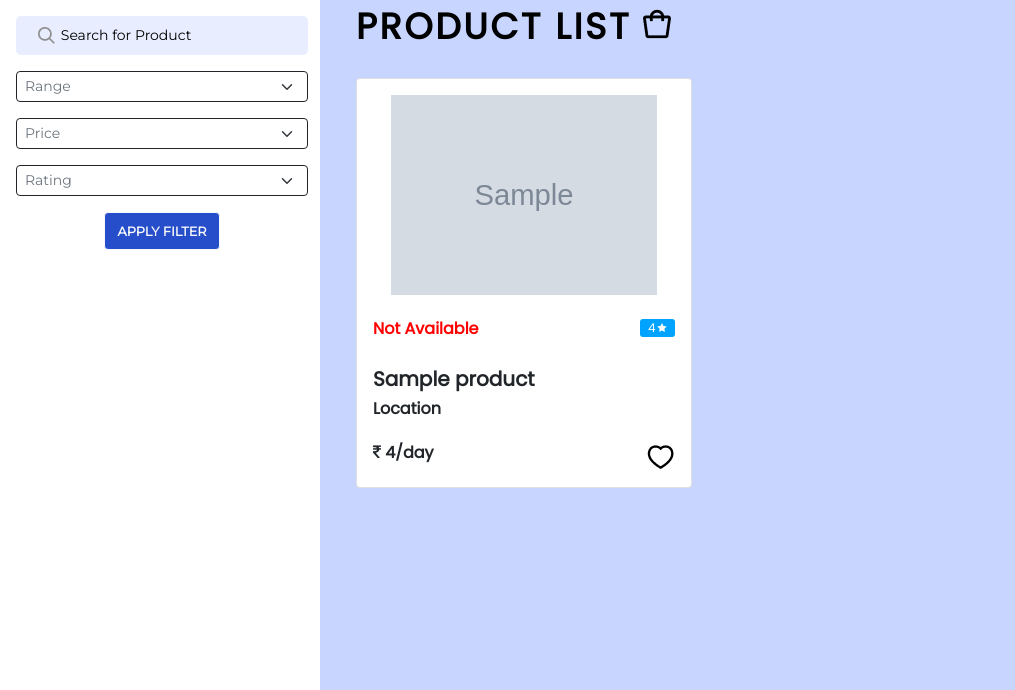
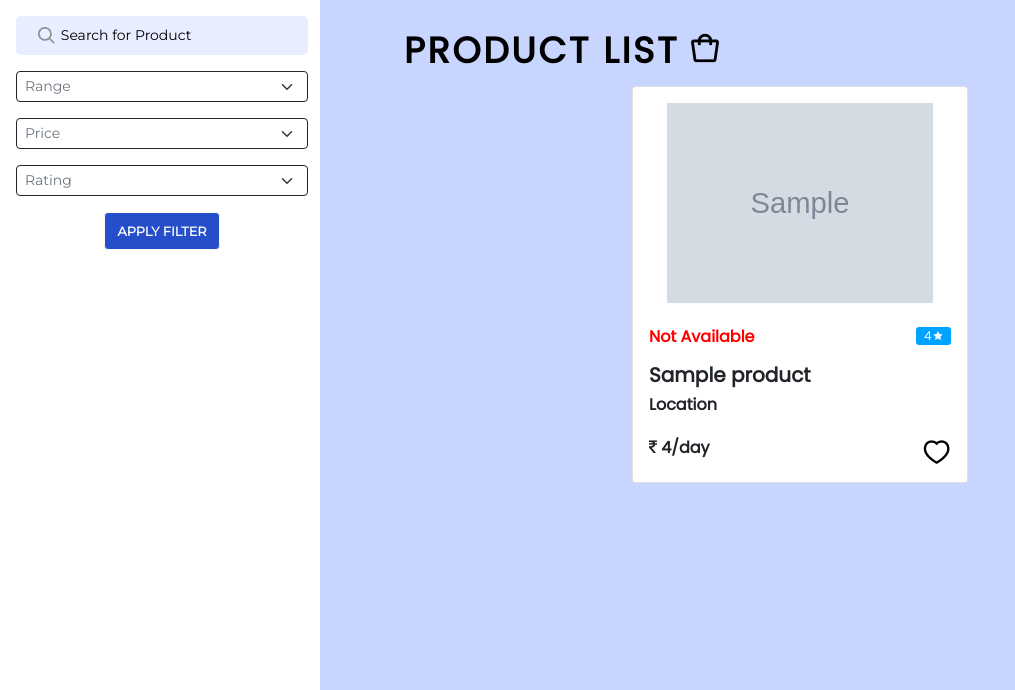
Before and after one commit to ShameemudheenMP/BoroKaro, a Django app: page / in a window 1280 px wide. Shown: the part 110-800 px from the top of the page, without its empty margins (0-1015 px from the left). Run offline with Django 4.2, Linux system fonts and the light colour scheme; tables that the repository leaves empty hold one stand-in row (values such as "Sample post"); grey boxes marked "Sample" are stand-in pictures; some libraries are stand-ins or nearby versions.

Commit message:
Minor modification in product card of home page

```diff
--- a/Borokaro/main/templates/main/home.html
+++ b/Borokaro/main/templates/main/home.html
@@ -1,7 +1,7 @@
 {% extends 'main/base.html' %}
 {% load static %}
 {% block content %}
-<div class="row container-fluid content p-0 m-0">
+<div class="row container-fluid content px-0 mx-0 pt-5 pt-lg-0 mt-5 mt-lg-0">
     <div class="col-xl-3 col-md-3 col-sm-4 col-xs-12 body-left">
         <div class="search-form pt-3 ps-1">
             <form action="">
@@ -40,20 +40,20 @@
         </div>
     </div>
     <div class="col-xl-9 col-md-9 col-sm-8 col-xs-12 body-right">
-        <div class="heading ps-4">
+        <div class="heading ps-4 ms-xl-5 mt-4">
             <!-- PRODUCT LIST ENN VERUTHE KODUTHATHA, PINNE ORU DIVASAM PRODUCTS NEAR YOU AAKKENAM-->
             <h2 class="main-heading">PRODUCT LIST <img class="prod-icon" src="{% static 'Assets/product-icon.png' %}"
                     alt="prod-icon"></h2>
         </div>
 
-        <div class="row">
+        <div class="d-flex justify-content-around flex-wrap">
             {% for product in products %}
-            <a href="/product/{{ product.id }}" class="product col-md-6 col-sm-12 col-xs-12 text-decoration-none">
-                <div class="card m-3 ms-4 me-4 mb-4 pt-2" style="width: 21rem;">
+            <a href="/product/{{ product.id }}" class="product text-decoration-none">
+                <div class="card pt-2" style="width: 21rem;">
                     <div class="text-center  p-2">
                         <img src="{{ product.p_image1.url }}" class="card-img" alt="Product1">
                     </div>
-                    <div class="card-body">
+                    <div class="card-body d-flex flex-column">
                         <div class="topdisp">
                             {% if not product.status %}
                                 <h6 class="available fw-bold float-start">Available Now</h6>
@@ -68,9 +68,9 @@
                             </div>
                         </div>
 
-                        <h5 class="card-title prod-name fw-bold pt-5 text-dark">{{ product.p_name }}</h5>
+                        <h5 class="card-title prod-name fw-bold mt-2 text-dark">{{ product.p_name }}</h5>
                         <h6 class="fw-bold text-dark">Location</h6>
-                        <div class="mt-4 text-dark">
+                        <div class="mt-3 text-dark">
                             <h6 class="fw-bold float-start"><i class="fa fa-rupee"></i> {{ product.p_rate }}/day</h6>
                             <img src="{% static 'Assets/heart-icon.png' %}" class="float-end" alt="whichlisticond">
                         </div>
```
